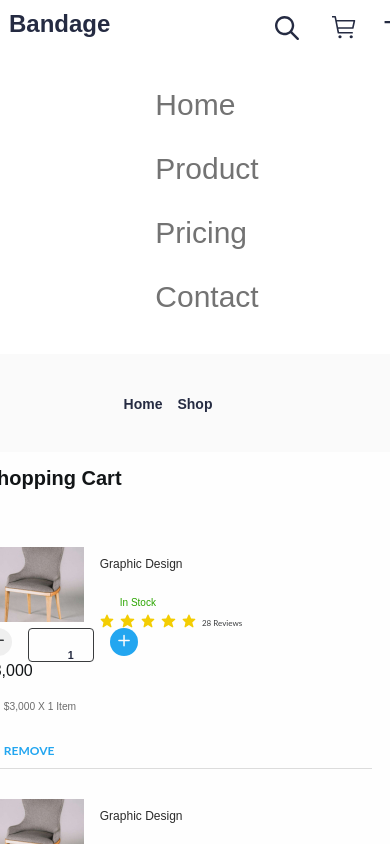
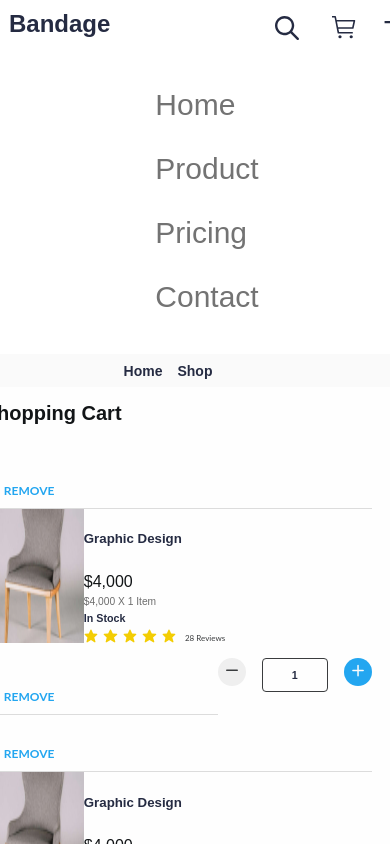
Before and after one commit to Bekuech1/learnable-23-standardization, a React (Vite) app in the folder BANDAGE/: page /shoppingcart in a window 390 px wide. Shown: the top 844 px of the page. Built offline with nearby package versions, Linux system fonts and the light colour scheme.

Commit message:
commit 7

```diff
--- a/BANDAGE/src/components/cartItem/CartItem.css
+++ b/BANDAGE/src/components/cartItem/CartItem.css
@@ -1,3 +1,7 @@
+.cart-item2{
+    display: none;
+}
+
 .cart-row{
     width: 566px;
     display: flex;
@@ -152,153 +156,36 @@
 
 @media only screen and (max-width:667px) {
     .cart-row{
-        width: 356px;
-        display: grid;
-        justify-content: space-between;
-        align-items: center;
-        margin-top: 30px;
+        display: none;
     }
 
-    .cart-row1{
-        display: flex;
-        gap: 16px;
+    .cart-item2{
+        display: grid;
+        gap: 15px;
     }
 
-    .cart-row1 img{
-        width: 100px;
-        height: 75px;
-        margin: 0px;
+    .item2-1{
+        width: 356px;
+        display: flex;
+        justify-content: space-between;
     }
 
-    .cart-row1 div{
+    .item2-1 div{
         display: grid;
-        gap: 6px;
-        margin: 0px;
-        margin-top: 10px;
-        height: fit-content;
+        gap: 5px;
     }
 
-    .cart-row1 h5{
-        margin: 0px;
-        font-size: 12px;
-        font-weight: 500;
-        text-align: left;
-        color: #2B2B2B;
-    }
-
-    .cart-row1 h6{
-        margin: 0px;
-        font-size: 10px;
-        font-weight: 400;
-        text-align: left;
-        color: #2BA501;
-    }
-
-    #cart-review{
-        display: flex;
-        align-items: center;
-        margin: 0px;
-        height: fit-content;
-    }
-
-    #cart-review div{
-        width: 81.2px;
-        display: flex;
-        justify-content: space-between;
-        margin: 0px;
-        margin-right: 15px;
-    }
-
-    #star-icon{
-        width: 14.5px;
-        height: 14.5px;
-    }
-
-    #cart-review p{
-        font-family: Lato;
-        font-size: 8px;
-        font-weight: 400;
-        text-align: left;
-        color: #3A3C3E;
-        margin: 0px;
-        margin-top: 3px;
-    }
-
-    .cart-row2{
-        display: flex;
-        height: fit-content;
-        width: fit-content;
-        justify-content: space-between;
-        gap: 16px;
-    }
-
-    .cart-row2 button{
-        width: 28px;
-        height: 28px;
-        border-radius: 50%;
-        border: 0px;
-        color: #E8EAEC;
-    }
-
-    .cart-row2 div{
-        display: flex;
-        justify-content: center;
-        align-items: center;
-        width: 64px;
-        height: 32px;
-        border-radius: 4px;
-        border: 0.5px solid #3A3C3E;
-        background: transparent;
-    }
-
-    #cart-row p{
-        font-family: Lato;
-        font-size: 16px;
-        font-weight: 400;
-        color: #121517;
-    }
-
-    #cart-btn-blue{
-        background: var(--blueButton);
+    .item2-1 h3, h6, div, div{
+        padding: 0;
+        margin: 0;
     }
 
     .cart-row3{
-        display: grid;
+        display: flex;
         width: fit-content;
-        height: fit-content;
-        gap: 1px;
-        text-align: left;
     }
 
-    .cart-row3 h3{
-        font-size: 16px;
-        font-weight: 500;
-        color: #121517;
-        margin: 0px;
-    }
-
-    .cart-row3 h6{
-        font-size: 10.25px;
-        font-weight: 400;
-        color: #6C6C6C;
-        margin: 0px;
-
-    }
-
-    #remove-btn{
+    .item2-2{
         display: flex;
-        width: 100%;
-        height:fit-content;
-        gap: 4px;
-        margin-top: 30px;
-        border: none;
-        background: transparent;
-        font-family: Lato;
-        font-size: 12px;
-        font-weight: 700;
-        color: var(--blueButton);
-        text-transform: uppercase;
-        padding-bottom: 10px;
-        border-bottom: 1px solid #DCDCDC;
     }
 }
--- a/BANDAGE/src/components/cartItem/CartItem.jsx
+++ b/BANDAGE/src/components/cartItem/CartItem.jsx
@@ -37,6 +37,41 @@ const CartItem = () => {
                                     <img src="icons/remove.svg" alt="" />
                                     remove
                                 </button>
+
+                                <div className='cart-item2'>
+                                    <div className='item2-1'>
+                                        <img src="images/cart-img.jpg" alt="" />
+                                        <div>
+                                            <h5>Graphic Design</h5>
+                                            <div className="cart-row3">
+                                                <h3>$4,000</h3>
+                                                <h6>$4,000 X 1 item</h6>
+                                            </div>
+                                            <h6>in stock</h6>
+                                            <div id="cart-review">
+                                            <div>
+                                                <img id="star-icon" src="icons/full-star.svg" alt="" />
+                                                <img id="star-icon" src="icons/full-star.svg" alt="" />
+                                                <img id="star-icon" src="icons/full-star.svg" alt="" />
+                                                <img id="star-icon" src="icons/full-star.svg" alt="" />
+                                                <img id="star-icon" src="icons/full-star.svg" alt="" />
+                                            </div>
+                                            <p>28 reviews</p>
+                                        </div>
+                                        </div>
+                                    </div>
+                                    <div className='item2-2'>
+                                    <button id="remove-btn">
+                                        <img src="icons/remove.svg" alt="" />
+                                        remove
+                                    </button>
+                                    <div className="cart-row2">
+                                    <button><img src="icons/minus.svg" alt="" /></button>
+                                        <div><h6>1</h6></div>
+                                        <button id="cart-btn-blue"><img src="icons/plus.svg" alt="" /></button>
+                                    </div>
+                                    </div>
+                                </div>
     </>
   )
 }
```
